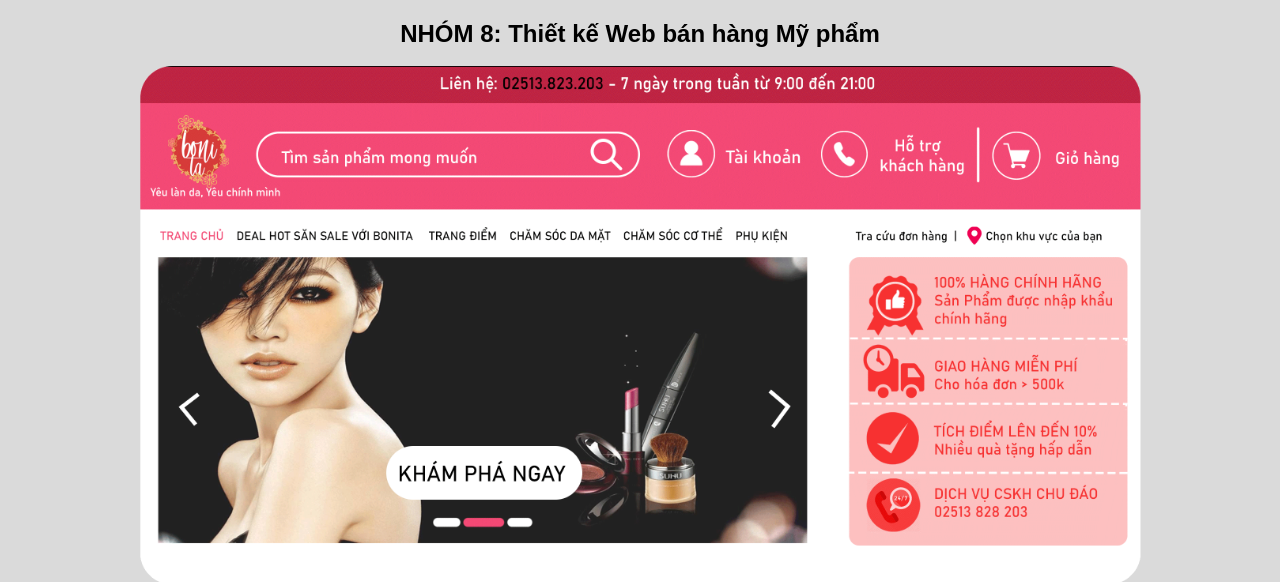
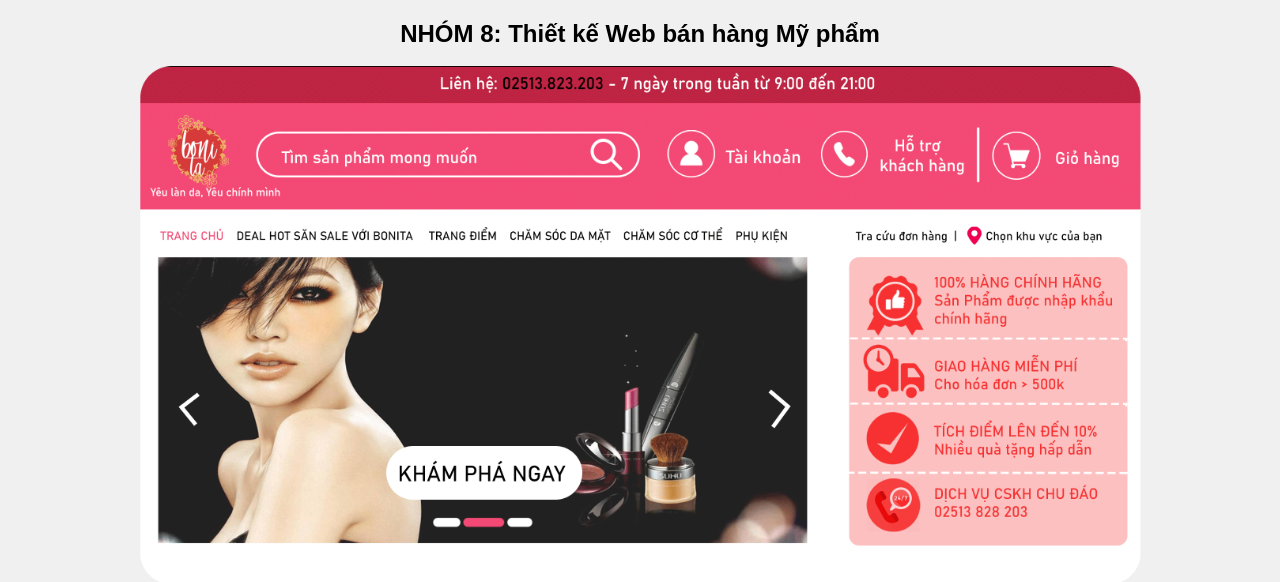
Before and after one commit to TunPhTh/TunPhTh.gifhub.io, a plain HTML site: page index.html in a window 1280 px wide. Shown: the top 582 px of the page. Drawn offline with Linux system fonts and the light colour scheme.

Commit message:
Update index.html

```diff
--- a/index.html
+++ b/index.html
@@ -9,7 +9,7 @@
         body {
             text-align: center;
             font-family: Arial, sans-serif;
-            background-color: rgb(218, 218, 218);
+            background-color: rgb(240, 240, 240);
         }
         img {
             max-width: 80%;
```
